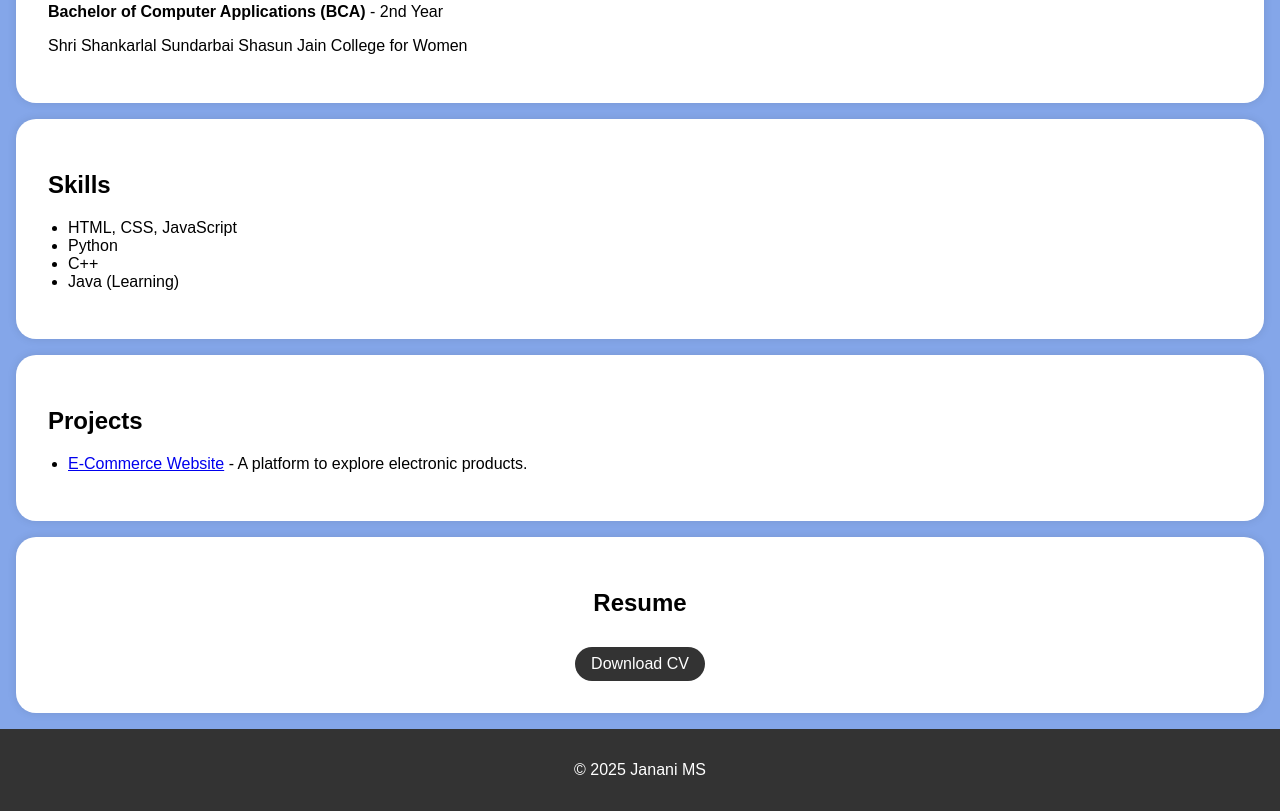
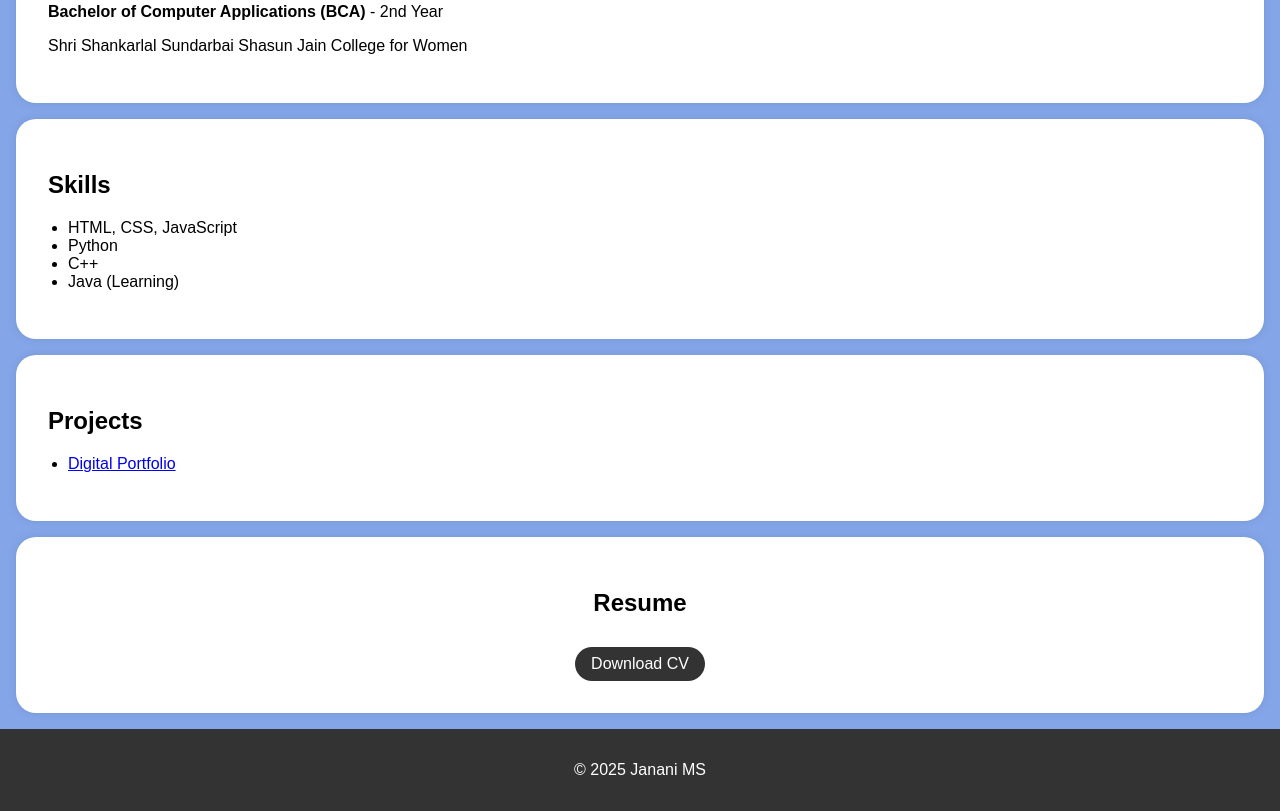
Before and after one commit to Janani9969/Digital-Portfolio, a plain HTML site: page index.html in a window 1280 px wide. Shown: the part 543-1354 px from the top of the page. Drawn offline with Linux system fonts and the light colour scheme.

Commit message:
index.html

```diff
--- a/jan_index.html
+++ b/index.html
@@ -142,7 +142,7 @@
             <h2>Projects</h2>
             <ul>
 
-                <li><a href="https://geethanjali-807.github.io/Explore-the-best-Electronics/">E-Commerce Website</a> - A platform to explore electronic products.</li>
+                <li><a href="Electronics/">Digital Portfolio</a></li>
             </ul>
         </div>
     </section>
```
